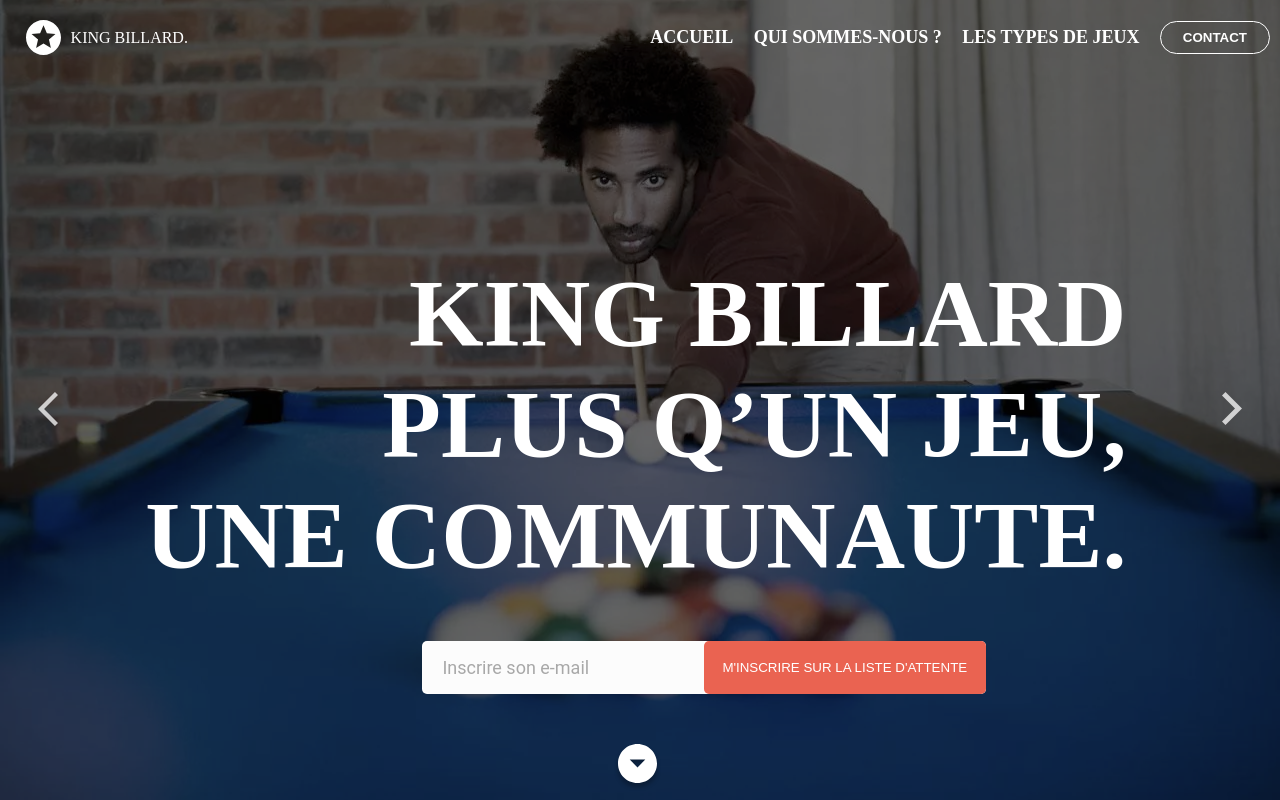
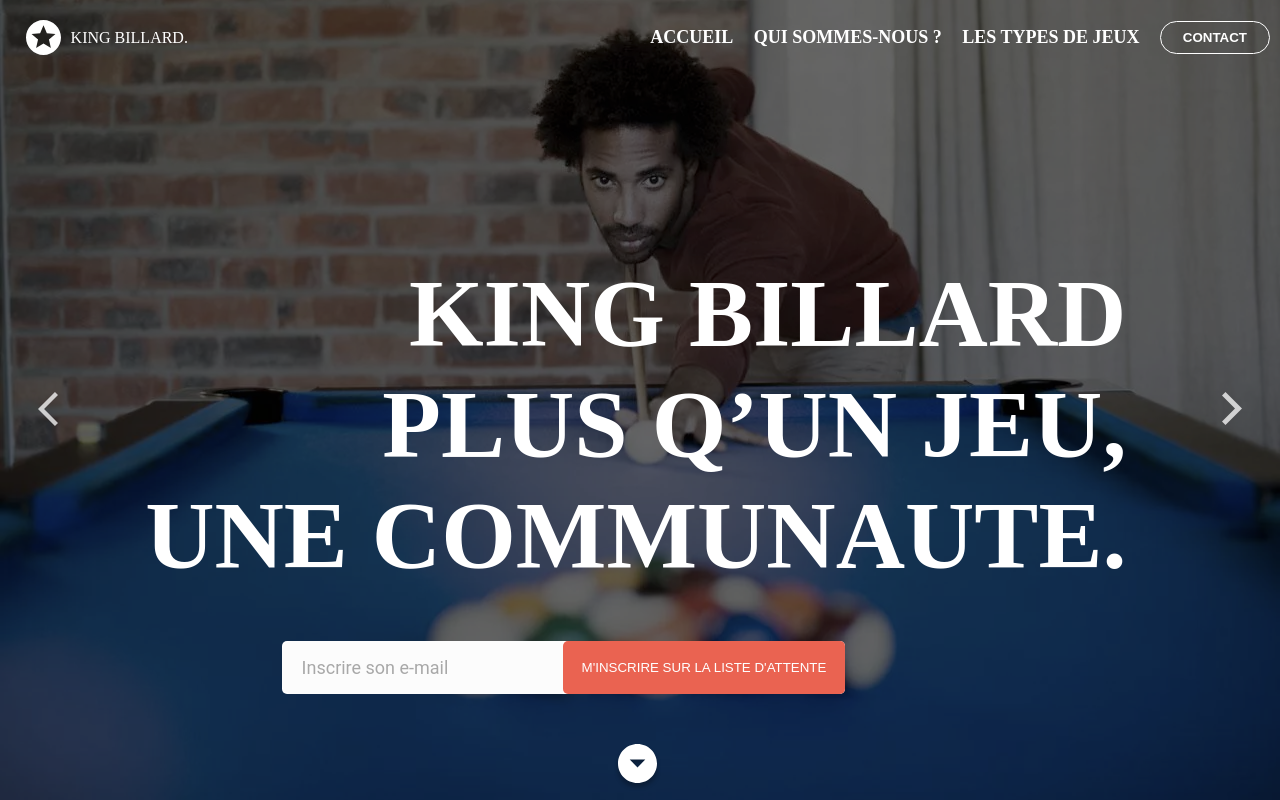
Before and after one commit to MehdiEscudero/King-Billard, a React (Create React App) app: page / in a window 1280 px wide. Built offline with nearby package versions, Linux system fonts and the light colour scheme.

Commit message:
someday I gonna kill someone for this shit...

```diff
--- a/src/style/newsletterForm.css
+++ b/src/style/newsletterForm.css
@@ -2,7 +2,7 @@
   width: 44vw;
   background-color: white;
   border-radius: 5px;
-  margin-left: 33vw;
+  margin-left: 22vw;
 }
 
 .news > input {
```
